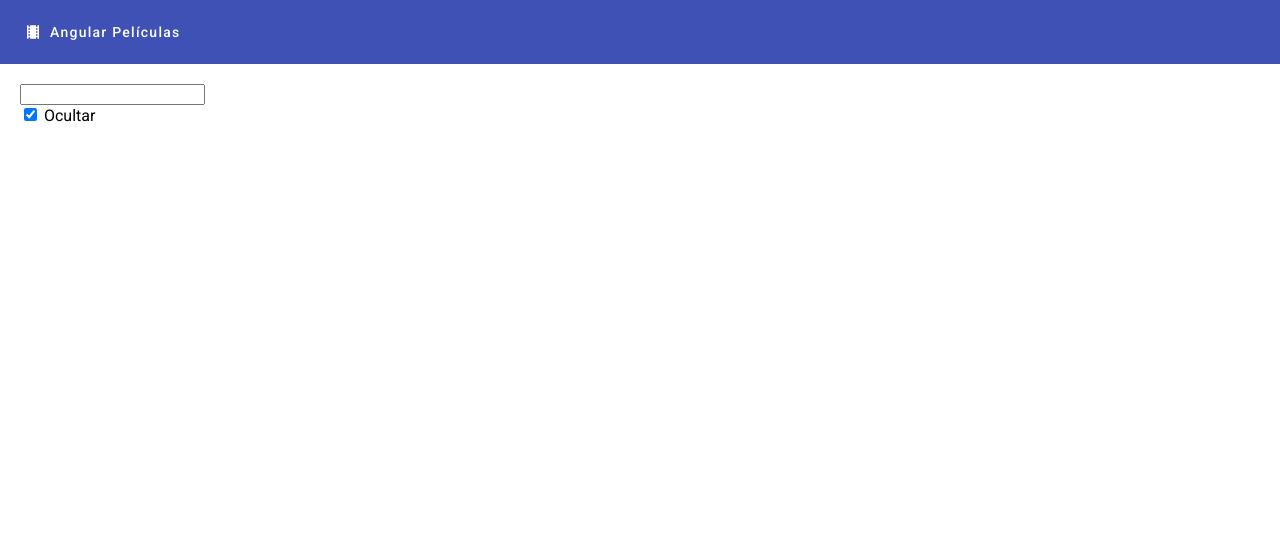
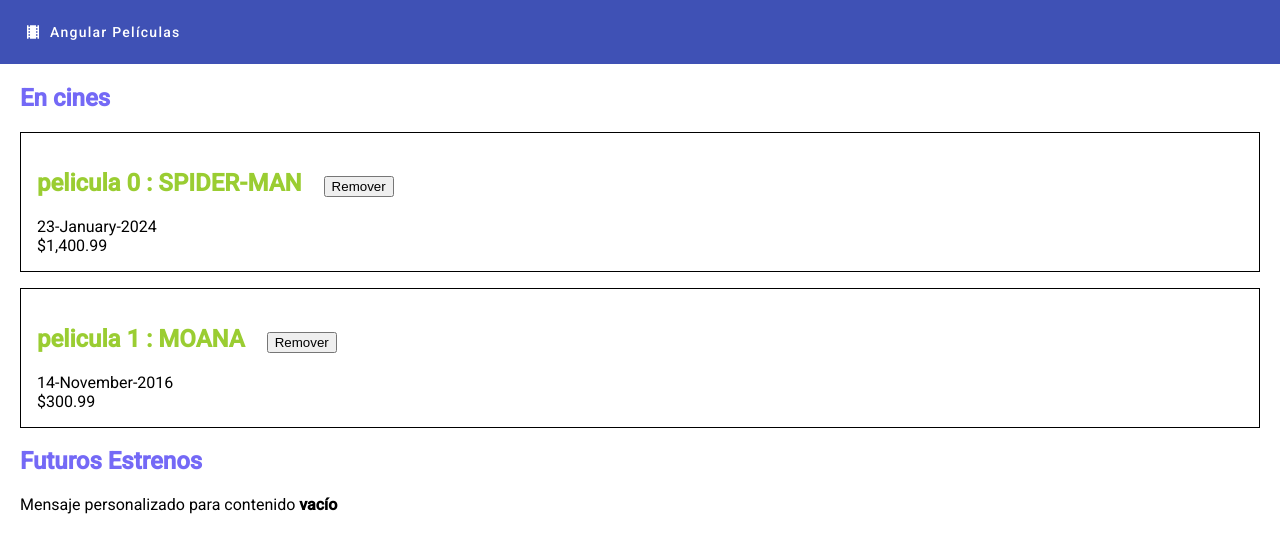
Before and after one commit to negrura14/PeliculasFront, an Angular app: page / in a window 1280 px wide. Shown: the top 552 px of the page. Built offline with nearby package versions, Linux system fonts and the light colour scheme.

Commit message:
clase 37

```diff
--- a/src/app/app.component.css
+++ b/src/app/app.component.css
@@ -1,5 +1,5 @@
-h2{
-    color: blue;
+h2 {
+    color: rgba(39, 21, 241, 0.643);
 }
 
 .contenedor {
--- a/src/app/app.component.html
+++ b/src/app/app.component.html
@@ -2,7 +2,9 @@
 
 <div class="contenedor">
 
-  <input type="text" (input)="title = ($any($event).target.value)"/>
+
+
+  <!-- <input type="text" (input)="title = ($any($event).target.value)"/>
 
   <div>
     <div>
@@ -10,7 +12,7 @@
     </div>
   </div>
 
-  <app-ciclo-de-vida *ngIf="ocultar" [titulo]="title"></app-ciclo-de-vida>
+  <app-ciclo-de-vida *ngIf="ocultar" [titulo]="title"></app-ciclo-de-vida> -->
 
 
   <!-- <input type="file" style="display: none" #cargador />
@@ -18,7 +20,7 @@
   <button (click)="cargador.click()">Cargar Archivo</button>
 
   <app-rating (rated)="manejarRated($event)"></app-rating> -->
-  <!-- <h2>En cines</h2>
+  <h2>En cines</h2>
 
   <app-listado-peliculas [peliculas]="peliculasEnCines"></app-listado-peliculas>
 
@@ -26,5 +28,5 @@
 
   <app-listado-peliculas
     [peliculas]="peliculasProximosEstrenos"
-  ></app-listado-peliculas> -->
+  ></app-listado-peliculas>
 </div>
--- a/src/app/app.component.ts
+++ b/src/app/app.component.ts
@@ -20,7 +20,7 @@ export class AppComponent implements OnInit {
           precio: 300.99,
         },
       ];
-    }, 2000);
+    }, 500);
   }
   title = 'front-end';
   ocultar = false;
--- a/src/app/peliculas/listado-peliculas/listado-peliculas.component.html
+++ b/src/app/peliculas/listado-peliculas/listado-peliculas.component.html
@@ -9,10 +9,11 @@
       class="pelicula-contenedor"
     >
       <div>
-        pelicula {{ index }} : {{ pelicula.titulo | uppercase }}
+        <h2>pelicula {{ index }} : {{ pelicula.titulo | uppercase }}
         <button style="margin-left: 1rem" (click)="remover(index)">
           Remover
         </button>
+      </h2>
       </div>
 
       <div>
--- a/src/styles.css
+++ b/src/styles.css
@@ -2,3 +2,7 @@
 
 /* html, body { height: 100%; } */
 body { margin: 0; font-family: Roboto, "Helvetica Neue", sans-serif; }
+
+h2 {
+    color:yellowgreen;
+}
```
